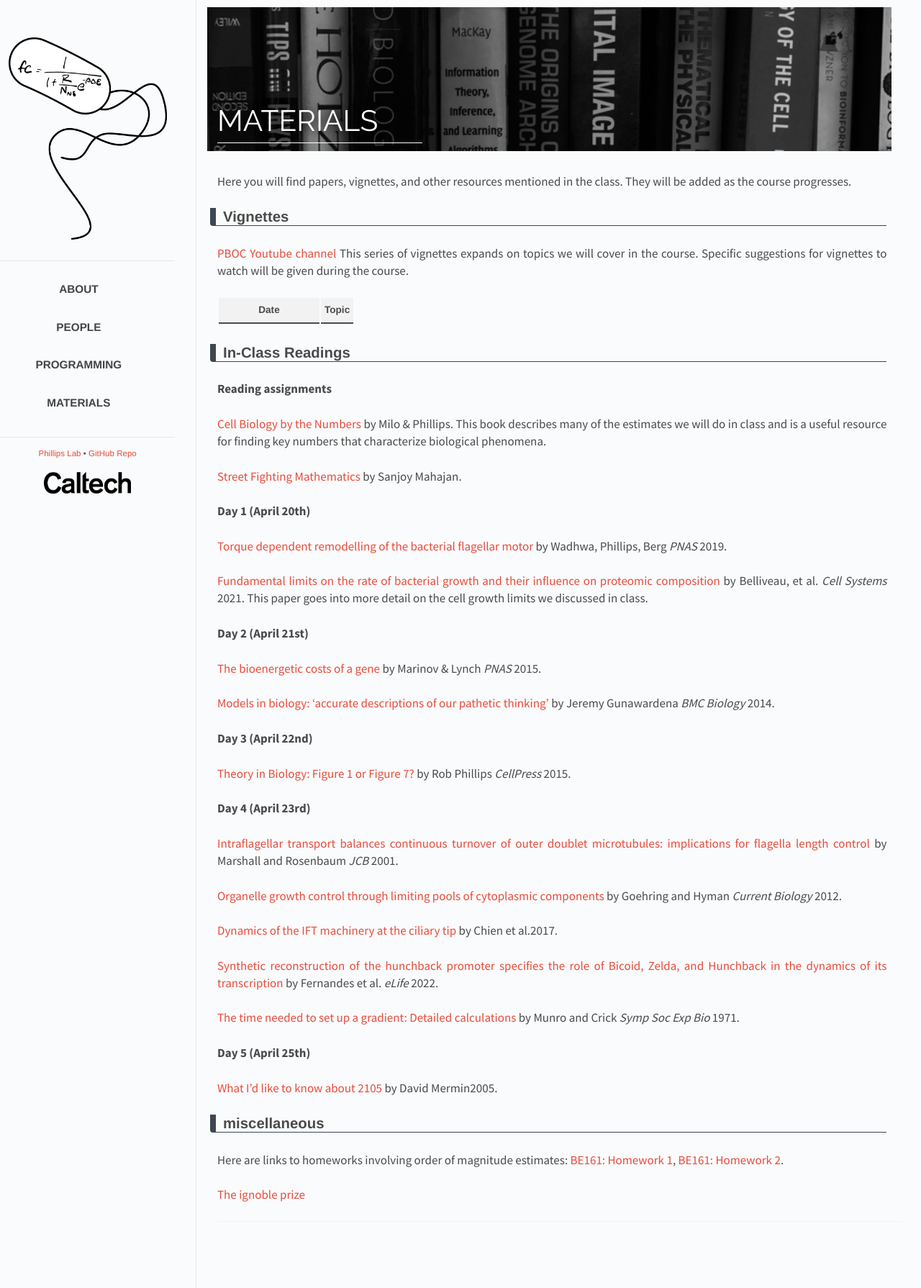
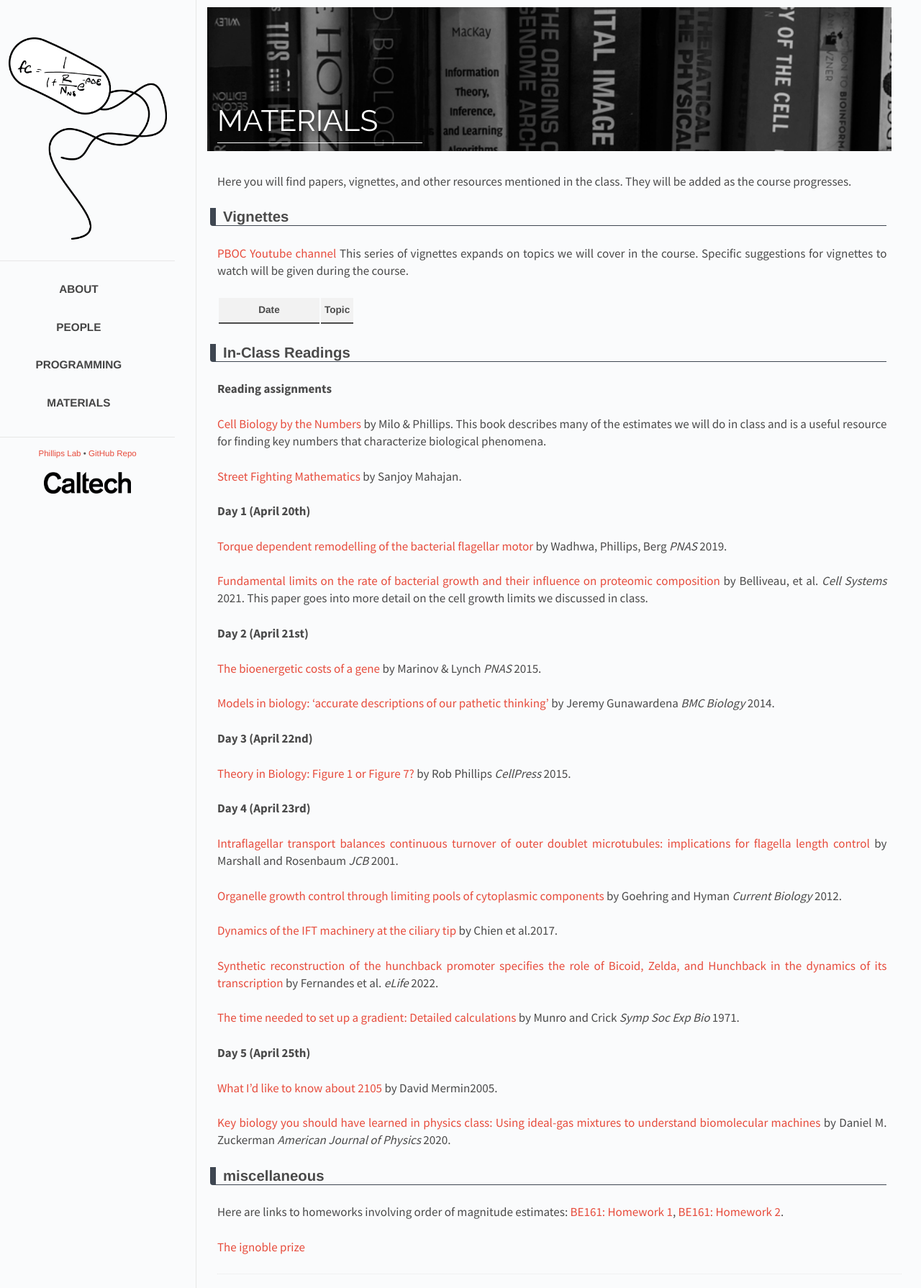
Before and after one commit to RPGroup-PBoC/pboc22_heidelberg, a Jekyll site: the page built from _posts/2022-01-28-materials.md, in a window 1280 px wide. Shown: the whole page at 72% size. Built offline with Jekyll 4.4.1, drawn with Linux system fonts in a browser that asks for light colours.

Commit message:
added zuckerman paper

```diff
--- a/_data/papers.yaml
+++ b/_data/papers.yaml
@@ -78,6 +78,12 @@
    author: "David Mermin"
    year: "2005"
    link: "https://www.lassp.cornell.edu/mermin/talk1.pdf"
+
+ - title: "Key biology you should have learned in physics class: Using ideal-gas mixtures to understand biomolecular machines"
+   author: "Daniel M. Zuckerman"
+   journal: "American Journal of Physics"
+   year: "2020"
+   link: "https://arxiv.org/pdf/1906.08392.pdf"
 
 # Day 1 (September 9th):
 #   - title: "The biomass distribution on Earth"
```
